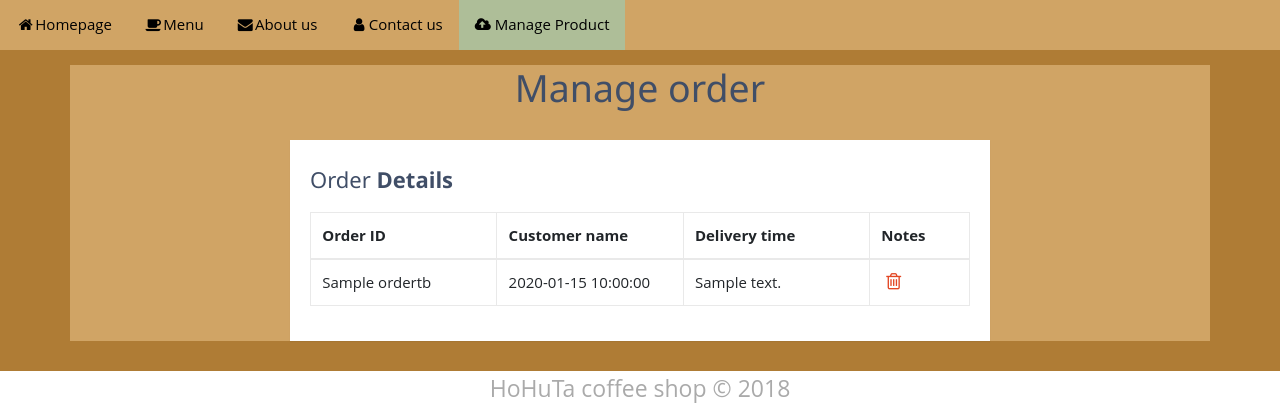
After one commit to giahuy-204/CoffeeWebsite, a PHP site: page /manage_order.php in a window 1280 px wide. The commit adds this page. Shown: the part 961-1366 px from the top of the page. Run offline with PHP 8.4, Linux system fonts and the light colour scheme; the visitor is signed in with stand-in values (Sample User, id 1); tables that the repository leaves empty or names only in its code hold one stand-in row (values such as "Sample post"); data that the repository does not hold is empty.

```diff
--- a/coffee_order_form.php
+++ b/coffee_order_form.php
@@ -102,8 +102,6 @@ if (!isset($_SESSION['cart'])){
 				</td>
 			</tr>
 
-
-
 		</table>
 	</form>
 
--- /dev/null
+++ b/manage_order.php
@@ -0,0 +1,123 @@
+<?php
+// Initialize the session
+session_start();
+
+// Check if the user is logged in, if not then redirect him to login page
+if(!isset($_SESSION["loggedin"]) || $_SESSION["loggedin"] !== true){
+    echo "<script>alert('Please login to use this function!')</script>";
+    echo "<script>window.location = 'login.php'</script>";
+    exit;
+}
+?>
+
+<!DOCTYPE html>
+<html lang="en">
+<head>
+<meta charset="UTF-8">
+<meta http-equiv="X-UA-Compatible" content="IE=edge">
+<meta name="viewport"
+          content="width=device-width, user-scalable=no, initial-scale=1.0, maximum-scale=1.0, minimum-scale=1.0">
+<title>Manage</title>
+<link rel="stylesheet" href="https://maxcdn.bootstrapcdn.com/font-awesome/4.7.0/css/font-awesome.min.css">
+<!-- <link rel="stylesheet" href="https://maxcdn.bootstrapcdn.com/bootstrap/3.3.7/css/bootstrap.min.css"> -->
+<script src="https://ajax.googleapis.com/ajax/libs/jquery/1.12.4/jquery.min.js"></script>
+<link rel="stylesheet" href="https://www.w3schools.com/w3css/4/w3.css">
+<link rel="stylesheet" href="https://stackpath.bootstrapcdn.com/bootstrap/4.3.1/css/bootstrap.min.css" integrity="sha384-ggOyR0iXCbMQv3Xipma34MD+dH/1fQ784/j6cY/iJTQUOhcWr7x9JvoRxT2MZw1T" crossorigin="anonymous">
+<link rel="stylesheet" href="manage_style.css">
+
+<script type="text/javascript">
+    $(document).ready(function(){
+        var actions = $("table td:last-child").html();
+
+        // Delete row on delete button click
+        $(document).on("click", ".delete", function(){
+            $(this).parents("tr").remove();
+            $(".add-new").removeAttr("disabled");
+            var id = $(this).attr("id");
+            var string = id;
+            $.post("order_delete.php", { string: string}, function(data) {
+                $("#displaymessage").html(data);
+            });
+            alert('Order has been removed!');
+            window.location = 'manage_order.php';
+        });
+    });
+</script>
+</head>
+<body>
+    <img id="thumbnail" src="https://i.imgur.com/QHMQohI.jpg?1" alt="thumbnail">
+    <div class="class_container">
+        <div class="nav-toggle" id="navToggle">
+            <img id="navClosed" class="navIcon" src="https://www.richardmiddleton.me/wp-content/themes/richardcodes/assets/img/hamburger.svg" alt="nav closed">
+            <img id="navOpen" class="navIcon hidden" src="https://www.richardmiddleton.me/wp-content/themes/richardcodes/assets/img/close.svg" alt="nav open">
+        </div>
+        <nav>
+            <ul>
+                <li>
+                    <a href="index.html"><i class="fa fa-fw fa-home"></i>Homepage</a>
+                </li>
+                <li>
+                    <a href="menu.php"><i class="fa fa-fw fa-coffee"></i>Menu</a>
+                </li>
+                <li>
+                    <a href="Aboutus.html"><i class="fa fa-fw fa-envelope"></i>About us</a>
+                </li>
+                <li>
+                    <a href="Contactus.html"><i class="fa fa-fw fa-user"></i>Contact us</a>
+                </li>
+                <li class="active-page">
+                    <a href="manage.php"><i class="fa fa-cloud-upload" aria-hidden="true"></i> Manage Product</a>
+                </li>
+            </ul>
+        </nav>
+    </div>
+    <div class="container"><p><h1 align="center">Manage order</h1><div id="displaymessage"></div></p>
+        <div class="table-wrapper">
+            <div class="table-title">
+                <div class="row">
+                    <div class="col-sm-8"><h2>Order <b>Details</b></h2></div>
+                </div>
+            </div>
+    <table class="table table-bordered" id = "manage_table">
+            <thead>
+                <tr>
+                    <th>Order ID</th>
+                    <th>Customer name</th>
+                    <th>Delivery time</th>
+                    <th>Notes</th>
+                </tr>
+            </thead>
+            <tbody>
+        <?php
+            include "connect_manage.php";
+            $query_pag_data = "SELECT * from ordertb";
+            $result_pag_data = mysqli_query($conn, $query_pag_data);
+            while($row = mysqli_fetch_assoc($result_pag_data)) {
+                $id=$row['id'];
+                $customername=$row['name'];
+                $deliverytime=$row['order_time'];
+                $productnote=$row['note'];
+        ?>
+                <tr>
+                    <td><?php echo $customername; ?></td>
+                    <td><?php echo $deliverytime; ?></td>
+                    <td><?php echo $productnote; ?></td>
+                    <td>
+                        <a class="delete" title="Delete" data-toggle="tooltip" id="<?php echo $id; ?>"><i class="fa fa-trash-o" aria-hidden="true"></i></a>
+                    </td>
+                </tr>
+        <?php } ?>
+            </tbody>
+        </table>
+    </div>
+</div>
+<div class="footer-basic">
+    <footer>
+        <p class="copyright">HoHuTa coffee shop © 2018</p>
+    </footer>
+</div>
+
+    <script src="main.js"></script>
+
+</body>
+</html>
```
Also changed, not shown: order_delete.php (added, +11 -0 lines).
